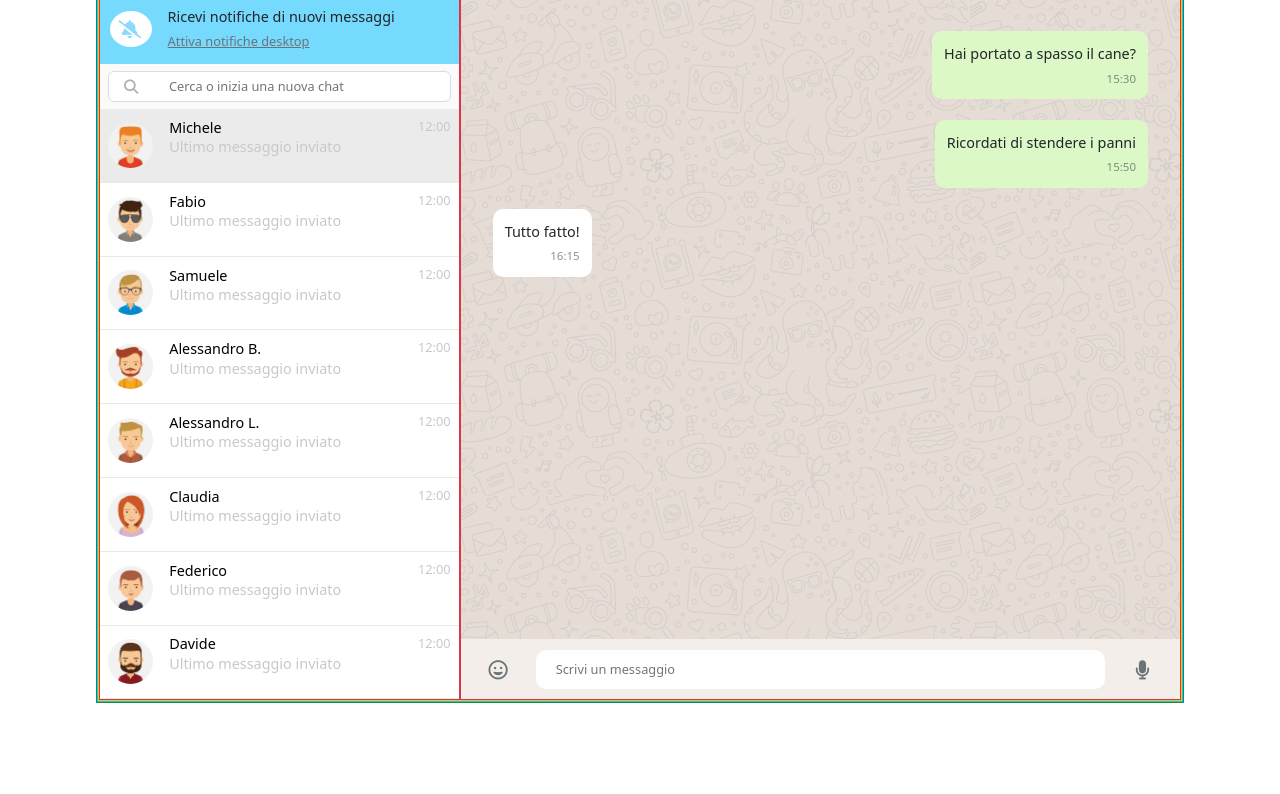
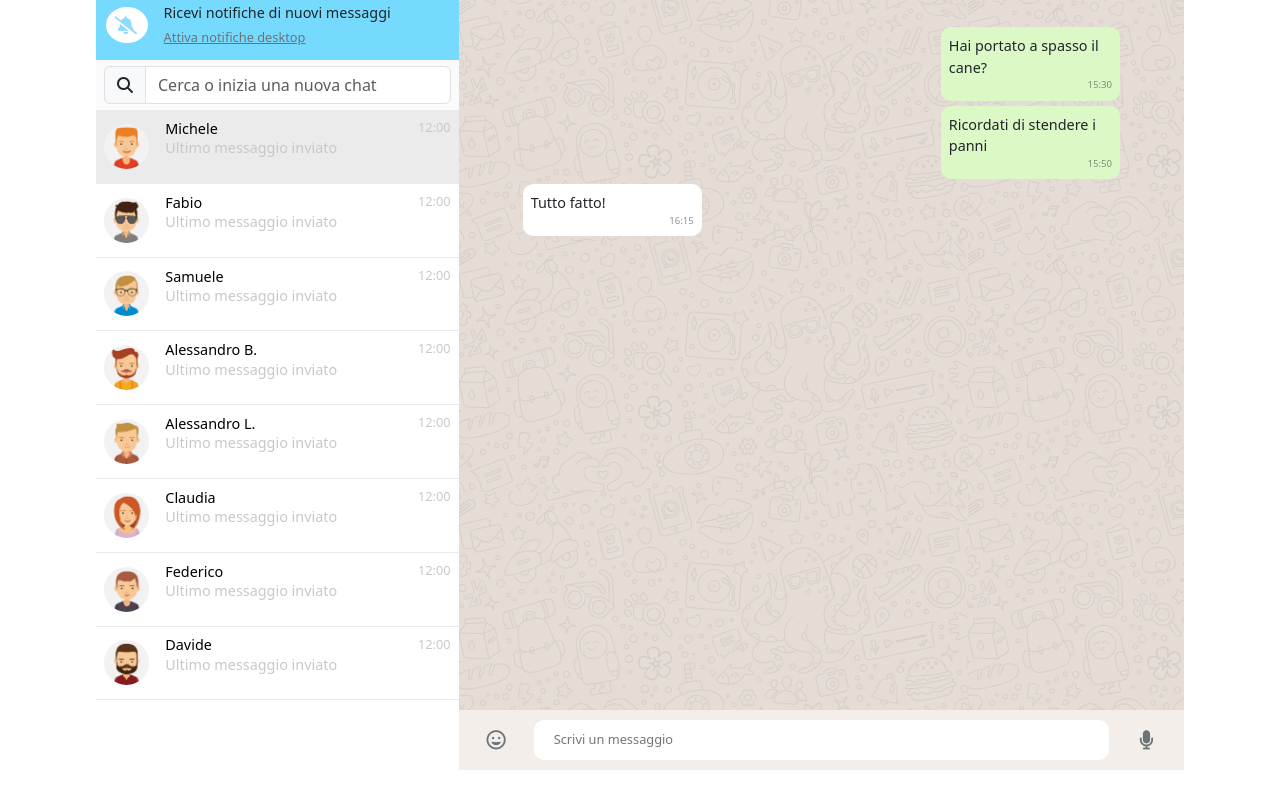
Before and after one commit to acolombo09/vue-boolzapp, a plain HTML site: page index.html in a window 1280 px wide. Shown: the part 94-888 px from the top of the page. Before the commit the page ends 821 px from the top, so only its background shows below. Drawn offline with nearby package versions, Linux system fonts and the light colour scheme.

Commit message:
style_completed_improved-code

```diff
--- a/css/style.css
+++ b/css/style.css
@@ -22,7 +22,8 @@ main{
 
 .contacts-list{
   flex-grow: 1;
-  overflow: auto;
+  overflow-y: scroll;
+  height: 660px;
 }
 
 .conversation-container{
@@ -31,11 +32,10 @@ main{
   background: url(../img/mine.jpg);
   position: relative;
   width: 100%;
-  padding: 2rem;
+  padding: 2rem 4rem;
 }
 
 .header {
-  position: relative;
   display: flex;
   align-items: center;
   justify-content: space-between;
@@ -99,13 +99,12 @@ main{
 }
 
 .notifications-banner i {
-  position: relative;
   background: #ffffff;
   padding: 9px;
   width: 42px;
   height: auto;
   font-size: 18px;
-  border-radius: 52%;
+  border-radius: 50%;
   cursor: pointer;
   color:#76daff;
 }
@@ -126,40 +125,19 @@ main{
 }
 
 .search-container {
-  position: relative;
   width: 100%;
-  height: 45px;
+  height: 50px;
   background-color: #fafafa;
   display: flex;
   align-items: center;
+  justify-content: center;
 }
 
 .search-container .input{
   width: calc(100% - 1rem);
 }
 
-.search-container .input input {
-  width: 100%;
-  outline: none;
-  border: 1px solid #dadddf;
-  background: #ffffff;
-  padding: .3rem;
-  border-radius: 6px;
-  font-size: .8rem;
-  padding-left: 60px;
-  margin: .5rem;
-}
-
-.search-container .input i {
-  position: absolute;
-  left: 1.5rem;
-  top: 1rem;
-  color: #b1b1b1;
-  font-size: 0.9rem;
-}
-
 .contacts-list .chat-box {
-  position: relative;
   width: 100%;
   display:flex;
   align-items:center;
@@ -169,7 +147,6 @@ main{
 }
 
 .contacts-list .chat-box .img-box {
-  position: relative;
   width: 55px;
   height: 45px;
   overflow: hidden;
@@ -242,36 +219,42 @@ img {
 }
 
 .message-div {
-  position:relative;
   display: flex;
-  width:100%;
+  width: 100%;
   margin: 5px 0;
 }
 
-.message-div p {
-  position:relative;
-  right: 0;
-  text-align: right;
-  max-width: 65%;
-  padding: 12px;
-  background: #dcf8c6;
+.message-parameters{
+  display: flex;
+  flex-direction: column;
+  width: 30%;
+  padding: .5rem;
   border-radius: 10px;
-  font-size: 0.9em;
 }
 
-.message-div p span {
-  display: block;
-  margin-top: 5px;
-  font-size: 0.8em;
+.message-text {
+  text-align: left;
+  font-size: 0.9rem;
+  margin-bottom: 0;
+}
+
+.message-time {
+  font-size: 0.6rem;
   opacity: 0.5;
+  text-align: right;
+  margin-bottom: 0;
 }
 
 .message-sent {
   justify-content: flex-end;
 }
 
-.message-received p {
-  background: #fff;
+.message-sent > * {
+  background: #dcf8c6;
+}
+
+.message-received > * {
+  background: #ffffff;
 }
 
 .message-received {
@@ -280,7 +263,6 @@ img {
 }
 
 .conversation-message {
-  position: relative;
   width: 100%;
   height: 60px;
   background: #f3eeea;
@@ -304,7 +286,6 @@ img {
 }
 
 .conversation-message input {
-  position: relative;
   flex-grow: 1;
   padding: 10px 20px;
   border-radius:10px;
--- a/index.html
+++ b/index.html
@@ -20,10 +20,10 @@
   <header>
   </header>
   <div id="app">
-    <main class="border border-success my-4 mx-auto">
-      <div class="container-fluid gx-0 border border-info">
-        <div class="row flex-row border border-warning gx-0">
-          <div class="col-md-4 d-flex flex-column contacts-sidebar border border-danger">
+    <main class="my-4 mx-auto">
+      <div class="container-fluid gx-0">
+        <div class="row flex-row gx-0">
+          <div class="col-md-4 d-flex flex-column contacts-sidebar">
             <div class="header bg-white">
               <div class="user-info">
                 <div class="user-img">
@@ -39,6 +39,7 @@
                 <li><i class="fa-solid fa-ellipsis-vertical"></i></li>
               </div>
             </div>
+            <!-- banner notifiche -->
             <div class="notifications-banner">
               <i class="fa-solid fa-bell-slash" style="color: #8edafc;"></i>
               <div class="notifications-text">
@@ -46,12 +47,17 @@
                 <a href="#">Attiva notifiche desktop</a>
               </div>
             </div>
+            <!-- form con search bar-->
             <div class="search-container">
-              <div class="input">
-                <i class="fa-solid fa-magnifying-glass"></i>
-                <input type="text" placeholder="Cerca o inizia una nuova chat  ">
+              <div class="input input-group">
+                <span class="input-group-text" id="basic-addon1">
+                  <i class="fa-solid fa-magnifying-glass"></i>
+                </span>
+                <input type="text" class="form-control" placeholder="Cerca o inizia una nuova chat"
+                  aria-label="Username" aria-describedby="basic-addon1">
               </div>
             </div>
+            <!-- chat list -->
             <div class="contacts-list bg-white">
               <div class="chat-box active">
                 <div class="img-box">
@@ -167,7 +173,9 @@
               </div>
             </div>
           </div>
-          <div class="col-md-8 d-flex flex-column conversation-viewport border border-danger">
+          <!-- container destro/principale -->
+          <div class="col-md-8 d-flex flex-column conversation-viewport">
+            <!-- chat navbar -->
             <div class="conversation-navbar">
               <div class="header bg-white">
                 <div class="user-info">
@@ -186,17 +194,28 @@
                 </div>
               </div>
             </div>
+            <!-- container chat in utilizzo -->
             <div class="conversation-container">
               <div class="message-div message-sent">
-                <p>Hai portato a spasso il cane?<br><span>15:30</span></p>
+                <div class="message-parameters">
+                  <p class="message-text">Hai portato a spasso il cane?</p>
+                  <p class="message-time">15:30</p>
+                </div>
               </div>
               <div class="message-div message-sent">
-                <p>Ricordati di stendere i panni<br><span>15:50</span></p>
+                <div class="message-parameters">
+                  <p class="message-text">Ricordati di stendere i panni</p>
+                  <p class="message-time">15:50</p>
+                </div>
               </div>
               <div class="message-div message-received">
-                <p>Tutto fatto!<br><span>16:15</span></p>
+                <div class="message-parameters">
+                  <p class="message-text">Tutto fatto!</p>
+                  <p class="message-time">16:15</p>
+                </div>
               </div>
             </div>
+            <!-- sezione invio messaggio -->
             <div class="conversation-message">
               <div class="emoji">
                 <i class="fa-regular fa-face-grin"></i>
```
